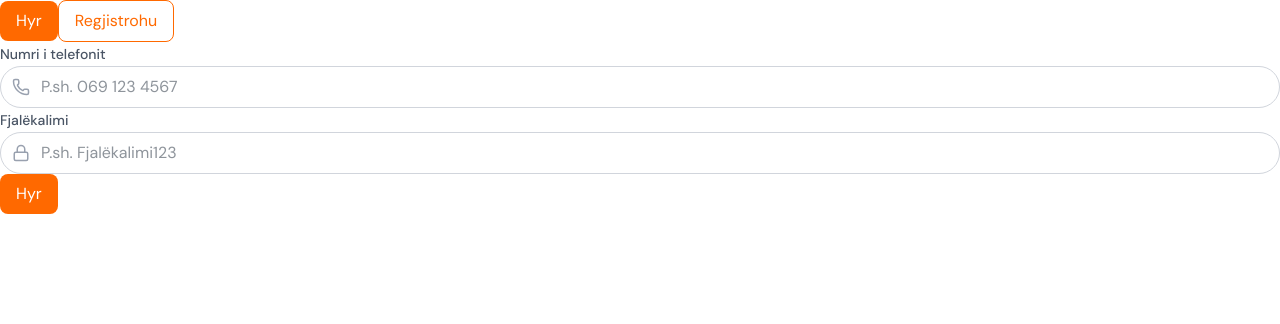
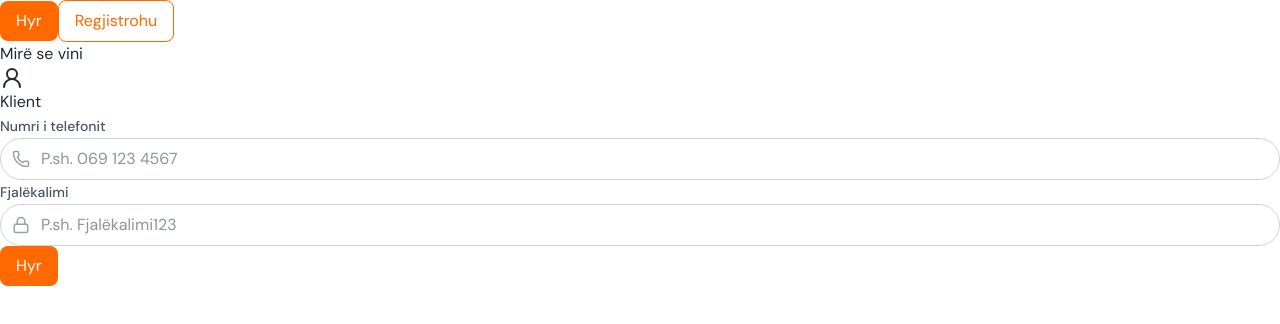
Before and after one commit to jurim007/handy, a React (Vite) app in the folder client/: page /customer/login in a window 1280 px wide. Shown: the top 324 px of the page. Built offline with nearby package versions, Linux system fonts and the light colour scheme.

Commit message:
feat: add title and role badge

```diff
--- a/client/src/features/auth/pages/AuthPage/AuthPage.jsx
+++ b/client/src/features/auth/pages/AuthPage/AuthPage.jsx
@@ -19,6 +19,7 @@ import {
   ListSortDescending,
   CircleEuro,
   Clock,
+  UserRound,
 } from "lucide-react";
 
 const AuthPage = ({ role }) => {
@@ -32,6 +33,8 @@ const AuthPage = ({ role }) => {
   const [startTime, setStartTime] = useState("");
   const [endTime, setEndTime] = useState("");
   const [password, setPassword] = useState("");
+
+  const roleName = role === "customer" ? "klient" : "ofrues";
 
   const handleSubmit = (e) => {
     e.preventDefault();
@@ -47,9 +50,18 @@ const AuthPage = ({ role }) => {
     if (mode === "login") {
       data = { phone, password };
     } else if (role === "customer") {
-      data = {phone, password, name, address}
+      data = { phone, password, name, address };
     } else {
-      data = {phone, password, name, category, price, workdays, startTime, endTime}
+      data = {
+        phone,
+        password,
+        name,
+        category,
+        price,
+        workdays,
+        startTime,
+        endTime,
+      };
     }
 
     // 3. for now, just look at it
@@ -58,6 +70,7 @@ const AuthPage = ({ role }) => {
 
   return (
     <div>
+      <form onSubmit={handleSubmit}>
         <Button
           type="button"
           variant={mode === "login" ? "primary" : "outline"}
@@ -74,7 +87,15 @@ const AuthPage = ({ role }) => {
           Regjistrohu
         </Button>
 
-      <form onSubmit={handleSubmit}>
+        <h1>
+          {mode === "login" ? "Mirë se vini" : `Krijo llogari si ${roleName}`}
+        </h1>
+
+        <div>
+          <UserRound />
+          <p>{role === "customer" ? "Klient" : "Ofrues shërbimi"}</p>
+        </div>
+
         {/* Default for both modes */}
         <Input
           label="Numri i telefonit"
```
Lines whose indentation alone changed are shown as unchanged.
